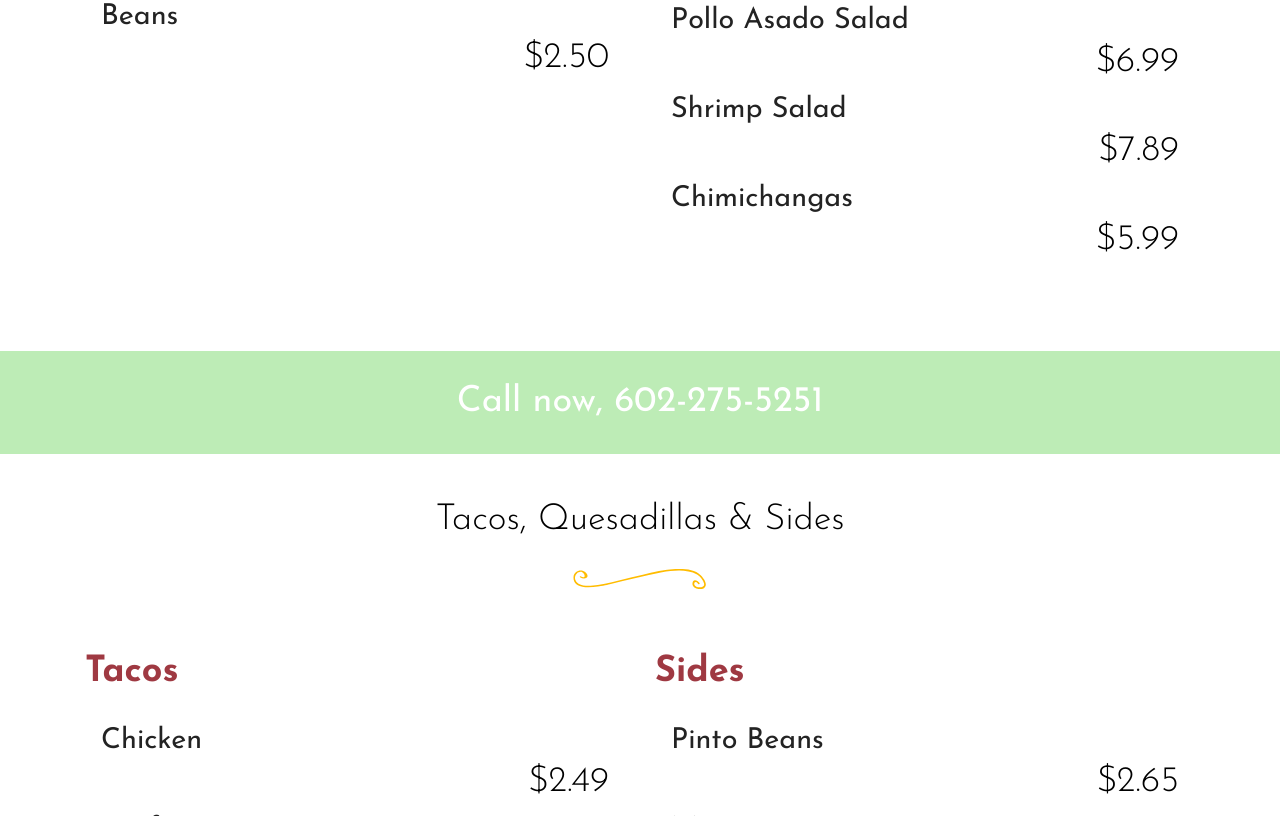
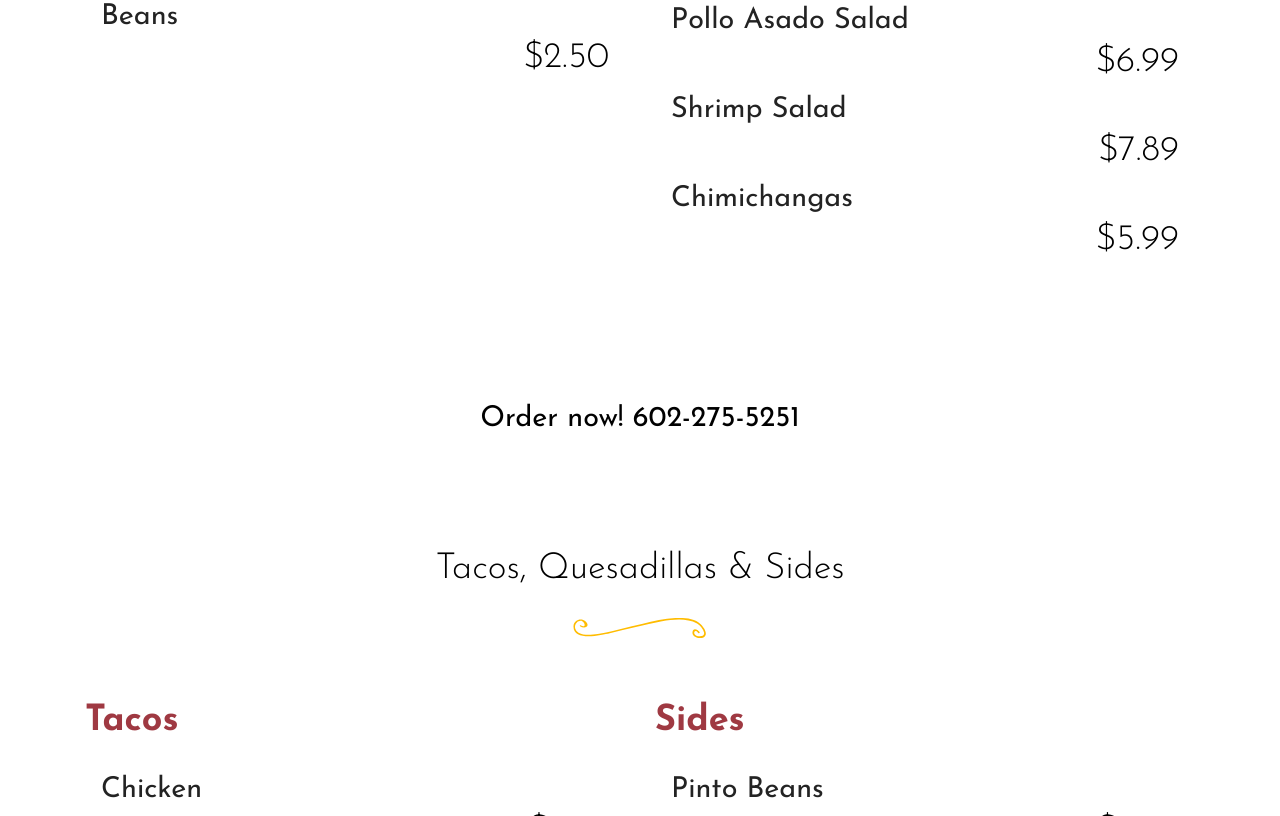
Before and after one commit to whitehattechnology/lostoritos, a plain HTML site: page index.html in a window 1280 px wide. Shown: the part 5803-6619 px from the top of the page. Drawn offline with Linux system fonts and the light colour scheme; files whose address does not match are found by name; a web font is replaced by a local one.

Commit message:
create github pages

```diff
--- a/assets/mobirise/css/mbr-additional.css
+++ b/assets/mobirise/css/mbr-additional.css
@@ -1375,32 +1375,10 @@ body {
   color: #9f3942;
   font-weight: bold;
 }
-.cid-rwOlmGVKpn {
-  padding-top: 30px;
-  padding-bottom: 30px;
-  background-color: #bdecb6;
-  transition: background-color 0.3s ease-in-out;
-}
-.cid-rwOlmGVKpn:hover {
-  background-color: #e7dacc;
-}
-.cid-rwOlmGVKpn .mbr-section-title {
-  margin: 0;
-}
-.cid-rwOlmGVKpn .card-wrapper {
-  z-index: 3;
-}
-.cid-rwOlmGVKpn .full-link {
-  position: absolute !important;
-  top: 0;
-  left: 0;
-  width: 100%;
-  height: 100%;
-  font-size: 0;
-  z-index: 2;
-}
-.cid-rwOlmGVKpn .popup-btn.card-wrapper {
-  z-index: 1 !important;
+.cid-rwOlXwQAhT {
+  padding-top: 45px;
+  padding-bottom: 45px;
+  background-color: #ffffff;
 }
 .cid-rvXz0L7q4s {
   padding-top: 45px;
--- a/index.html
+++ b/index.html
@@ -2640,17 +2640,17 @@ Bean Burrito $1.99</span></li>
     </div>
 </section>
 
-<section class="content3 popup-btn-cards cid-rwOlmGVKpn" id="content3-y">
-
-
-
-    <a class="full-link"></a>
-    <div class="container card-wrapper">
-        <div class="row justify-content-center align-items-center" style="min-height: 3vw;">
-             <div class="col-sm-12 col-md-10 text-block align-center">
-                <h2 class="mbr-section-title mbr-fonts-style mbr-light mbr-white mbr-bold display-2">
-                    <a href="tel:+1-602-275-5251" class="text-white">Call now, 602-275-5251</a></h2>
-             </div>
+<section class="mbr-section content1 cid-rwOlXwQAhT" id="content1-z">
+
+
+
+    <div class="container">
+        <div class="row justify-content-center">
+            <div class="col-md-10 col-sm-12 text-section">
+                <p class="mbr-fonts-style mbr-text align-center display-5"><a href="tel:+1-602-275-5251" class="text-black">Order now! 602-275-5251</a>
+                </p>
+
+            </div>
         </div>
     </div>
 </section>
```
Also changed, not shown: 1 other file.
